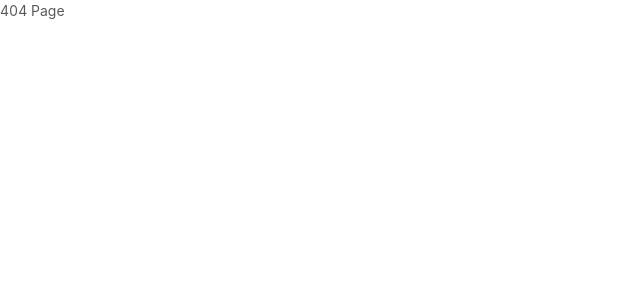
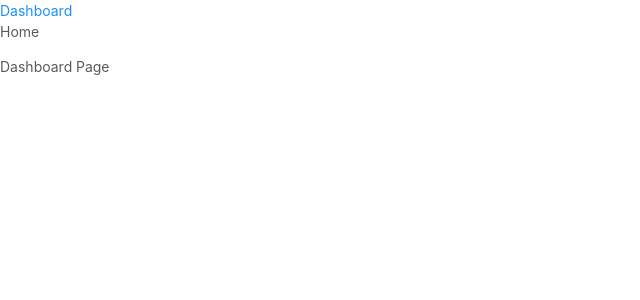
Before and after one commit to jingjingzhou1128/React-family, a React (Create React App) app: page /#/home/dashboard in a window 1280 px wide. Before the commit this address led to /#/404. Shown: the top 300 px of the page, without its empty margins (0-640 px from the left). Built offline with nearby package versions, Linux system fonts and the light colour scheme.

Commit message:
add router

```diff
--- a/src/App.js
+++ b/src/App.js
@@ -30,9 +30,9 @@
 import React, {Component} from 'react';
 import {HashRouter as Router, Route, Switch, Redirect} from 'react-router-dom';
 
-// import Layout from '@/components/Layout/index.js';
+import Layout from '@/containers/Layout/index.js';
 
-function asyncComponent (importComponent) {
+export function asyncComponent (importComponent) {
   class AsyncComponent extends Component {
     constructor (props) {
       super(props);
@@ -63,6 +63,7 @@ const App = () => {
         <Switch>
           <Redirect exact from="/" to="/login"/>
           <Route path="/login" component={asyncComponent(() => import('@/pages/login/index.js'))}/>
+          <Route path="/home" component={Layout}></Route>
           <Route path="/404" component={asyncComponent(() => import('@/pages/error/404page.js'))}/>
           <Route path="*" render={(props) => <Redirect to="/404"/>}/>
         </Switch>
--- /dev/null
+++ b/src/containers/Layout/index.js
@@ -0,0 +1,19 @@
+import React, {Component} from 'react';
+import {HashRouter as Router, Link, Switch, Route} from 'react-router-dom';
+import {asyncComponent} from '@/App.js'
+
+export default class Layout extends Component {
+  render () {
+    return (
+      <Router>
+        <div>
+          <Link to="/home/dashboard">Dashboard</Link>
+          <p>Home</p>
+          <Switch>
+            <Route path="/home/dashboard" component={asyncComponent(() => import('@/pages/dashboard/index.js'))}/>
+          </Switch>
+        </div>
+      </Router>
+    )
+  }
+}
--- /dev/null
+++ b/src/pages/dashboard/index.js
@@ -0,0 +1,9 @@
+import React, {Component} from 'react'
+
+export default class Dashboard extends Component {
+  render () {
+    return (
+      <div>Dashboard Page</div>
+    )
+  }
+}
--- a/src/pages/login/index.js
+++ b/src/pages/login/index.js
@@ -1,9 +1,15 @@
-import React, {Component} from 'react'
+import React, {Component} from 'react';
+import {HashRouter as Router, Link} from 'react-router-dom';
 
 export default class Login extends Component {
   render () {
     return (
-      <div>Login Page</div>
+      <Router>
+        <div>
+          <p>Login Page</p>
+          <Link to="/home">Home</Link>
+        </div>
+      </Router>
     )
   }
 }
```
